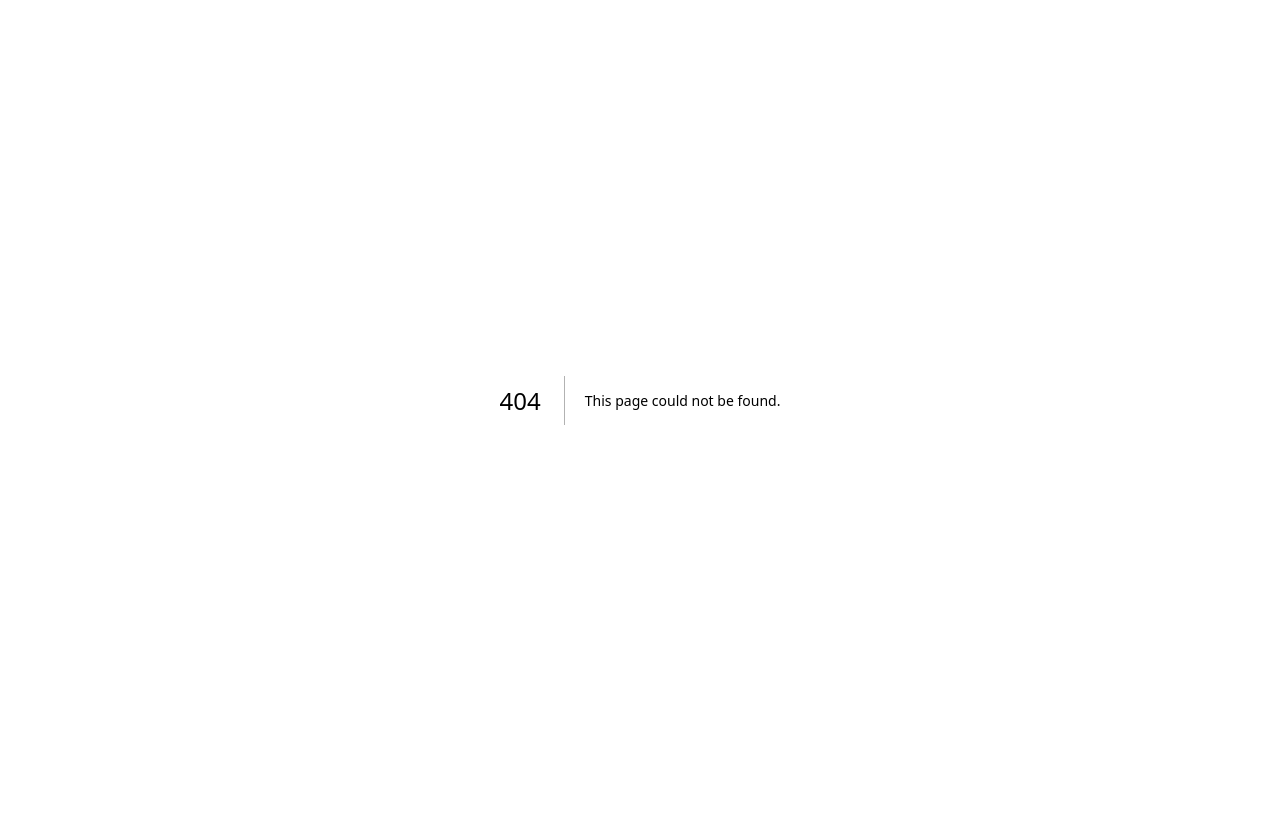
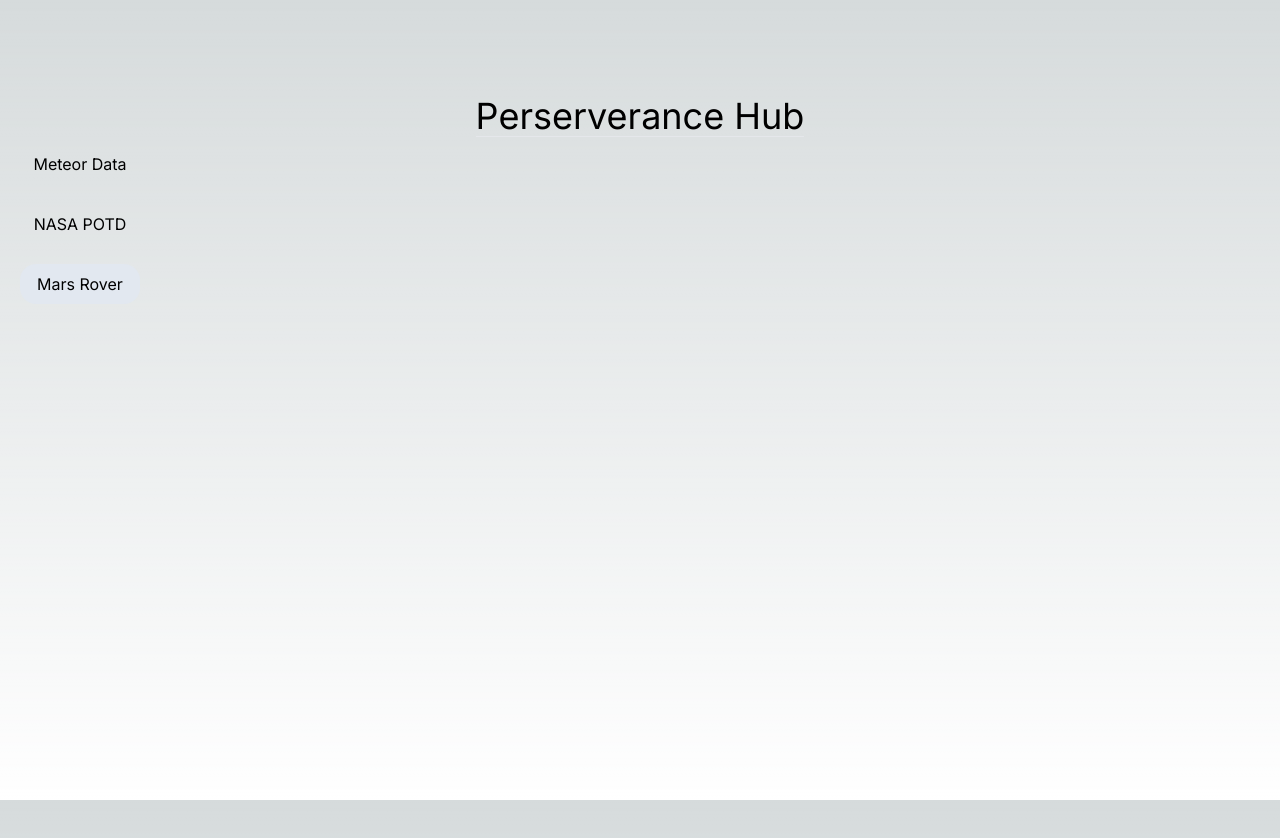
Before and after one commit to MattBurseth1221/next-app-playground, a Next.js app: page /mars-rover in a window 1280 px wide. Before the commit this address had no page. Shown: the top 838 px of the page. Before the commit the page ends 800 px from the top, so only its background shows below. Built offline with nearby package versions, Linux system fonts and the light colour scheme.

Commit message:
Minor changes
Got third (and final for now) page/route set up - need to implement Mars Rover API data and find a way to display the photos neatly

```diff
--- /dev/null
+++ b/app/mars-rover/page.tsx
@@ -0,0 +1,17 @@
+"use client";
+
+import { useRef } from "react";
+import MainNav from "../ui/MainNav";
+import PageTitle from "../ui/PageTitle";
+
+export default function MarsRover() {
+  const activeTab = useRef("Mars Rover");
+
+  return (
+    <main className="flex min-h-screen flex-col items-center justify-between p-24 relative">
+      <MainNav active={activeTab.current} />
+
+      <PageTitle title="Perserverance Hub" />
+    </main>
+  );
+}
--- a/app/page.tsx
+++ b/app/page.tsx
@@ -7,7 +7,7 @@
   return (
     <>
       <img src={orionEarthImage.src} alt="Orion and Earth Image" className="absolute"/>
-      <main className="flex min-h-screen flex-col items-center p-24">
+      <main className="flex min-h-screen flex-col items-center p-0">
         <MainNav active={""} />
 
         <PageTitle title="SpaceXploration"/>
--- a/app/ui/MainNav.tsx
+++ b/app/ui/MainNav.tsx
@@ -14,11 +14,11 @@
 
   return (
     <>
-      <nav className="w-40 min-h-screen absolute left-0 px-5 border-r-white-200 border-opacity-50">
+      <nav className="w-40 min-h-screen absolute left-0 px-5 border-r-white-200 border-opacity-50 mt-12">
         <ul>
           <NavItem linkRedirect="/meteor-data" itemName="Meteor Data" active={active === "Meteor Data"}/>
           <NavItem linkRedirect="/nasa-potd" itemName="NASA POTD" active={active === "NASA POTD"} />
-          <NavItem linkRedirect="/meteor-data" itemName="Other Data 2" active={active === "Other Data 2"} />
+          <NavItem linkRedirect="/mars-rover" itemName="Mars Rover" active={active === "Mars Rover"} />
         </ul>
       </nav>
     </>
--- a/app/ui/NavItem.tsx
+++ b/app/ui/NavItem.tsx
@@ -8,5 +8,5 @@
 };
 
 export default function NavItem({ itemName, linkRedirect, active }: Props) {
-  return <li className={`mb-5 text-center hover:bg-slate-600 cursor-pointer py-2 rounded-2xl ${active ? "bg-slate-200 text-black" : ""}`}><a href={linkRedirect}>{itemName}</a></li>;
+  return <li className={`mb-5 text-center hover:bg-slate-600 cursor-pointer py-2 rounded-2xl transition ease-in duration-150 ${active ? "bg-slate-200 text-black" : ""}`}><a href={linkRedirect}>{itemName}</a></li>;
 }
```
